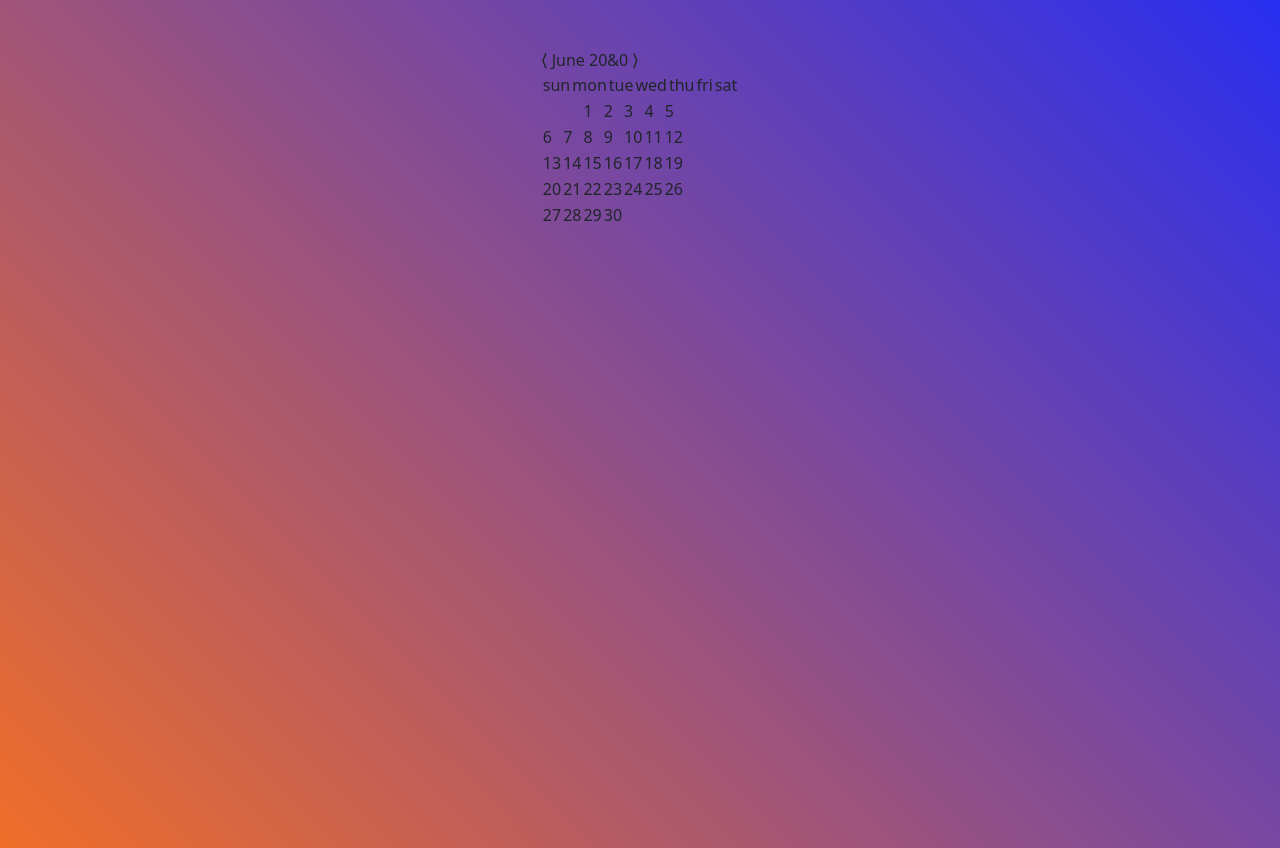
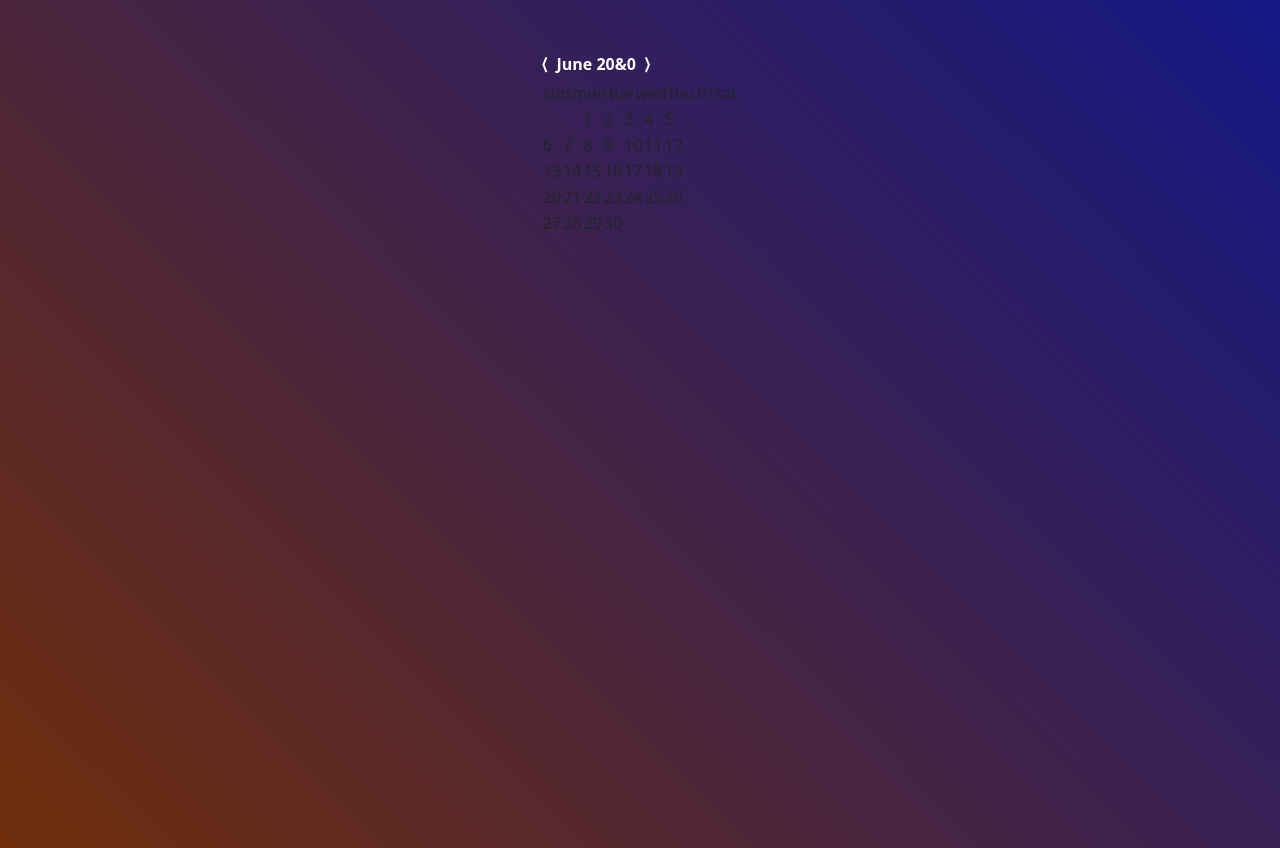
Before and after one commit to HugeErick/html_portafolio, a website: page reminders.html in a window 1280 px wide. Drawn offline with nearby package versions, Linux system fonts and the light colour scheme.

Commit message:
continue working

```diff
--- a/reminders.html
+++ b/reminders.html
@@ -10,14 +10,14 @@
 	<link href="https://cdn.jsdelivr.net/npm/bootstrap@5.2.2/dist/css/bootstrap.min.css" rel="stylesheet" integrity="sha384-Zenh87qX5JnK2Jl0vWa8Ck2rdkQ2Bzep5IDxbcnCeuOxjzrPF/et3URy9Bv1WTRi" crossorigin="anonymous">
 
 </head>
-<body style="background: linear-gradient(45deg, #F06E28, #282EF0);">
+<body style="background: linear-gradient(45deg, #702e0b, #131785);">
 	<div id="calendar" class="d-table mt-5"">
-		 <div class="header">
-			<span class="left button-not-b" id="prev"> &lang; </span>
-			<span class="left hook"></span>
-			<span class="month-year" id="main-label"> June 20&0 </span>
-			<span class="right hook"></span>
-			<span class="right button-not-b" id="next"> &rang;</span>
+		 <div class="header text-white fw-bold position-relativ text-white fw-bold position-relative">
+			<span class="d-inline-block left button-not-b lh-lg" id="prev"> &lang; </span>
+			<span class="d-inline-block left hook lh-lg end-15"></span>
+			<span class="d-inline-block month-year lh-lg" id="main-label"> June 20&0 </span>
+			<span class="d-inline-block right hook lh-lg start-15"></span>
+			<span class="d-inline-block right button-not-b lh-lg" id="next"> &rang;</span>
 		 </div>
 		 <table id="days">
 			<td>sun</td>
```
